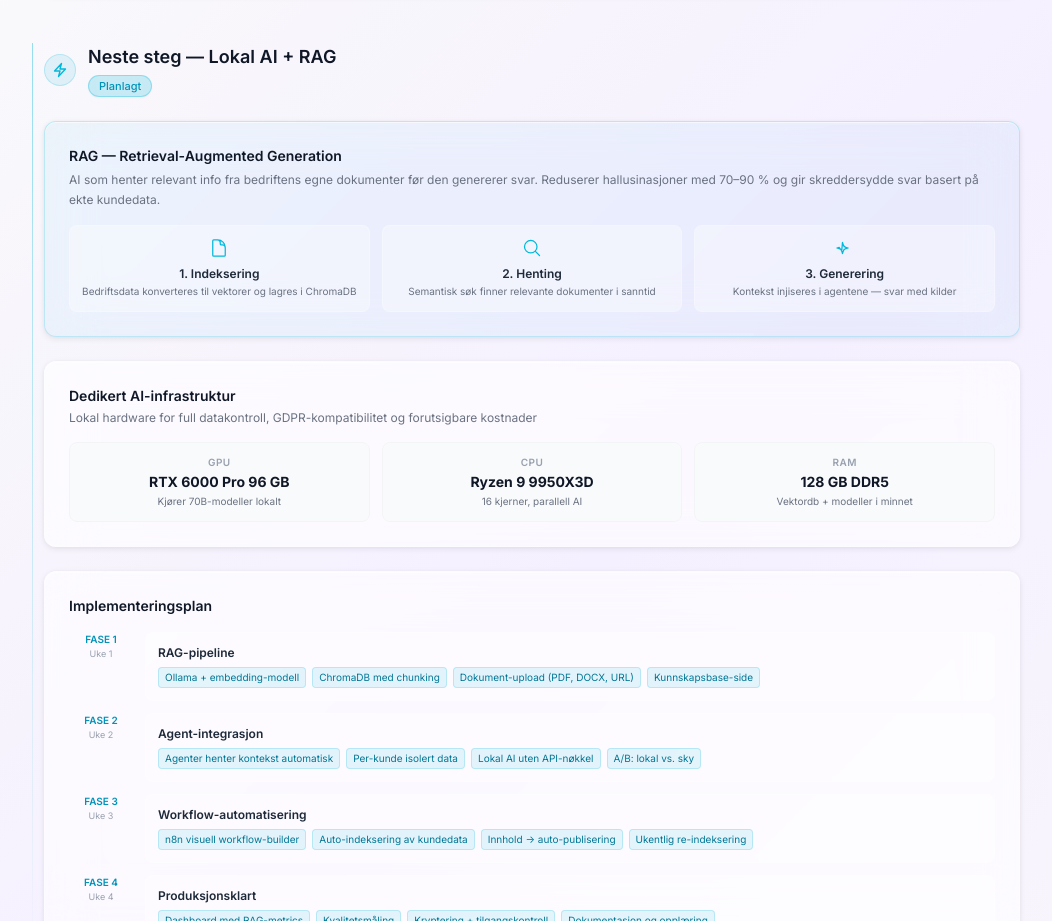
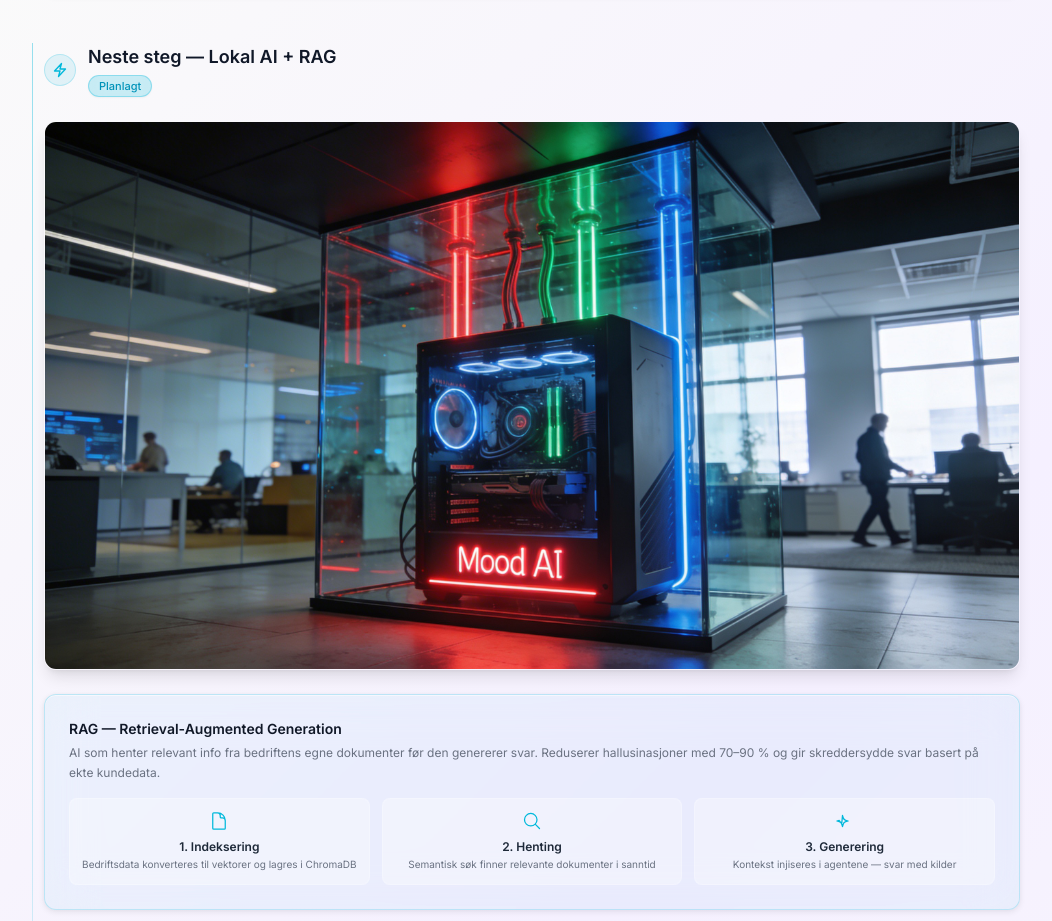
Before and after one commit to Snakkaz/moodgruppen-mvp, a Next.js app: page /pipeline in a window 1280 px wide. Shown: the part 1360-2281 px from the top of the page, without its empty margins (228-1280 px from the left). Built offline with nearby package versions, Linux system fonts and the light colour scheme.

Commit message:
feat: add Mood AI hardware image to pipeline and README

```diff
--- a/src/app/pipeline/page.tsx
+++ b/src/app/pipeline/page.tsx
@@ -242,6 +242,10 @@
           </div>
         </div>
 
+        {/* Hero image */}
+        {/* eslint-disable-next-line @next/next/no-img-element */}
+        <img src="/IMG_1495.jpeg" alt="Mood AI — Dedikert AI-arbeidsstasjon" className="w-full rounded-xl border border-white/10 shadow-lg mb-6" />
+
         {/* RAG Explainer */}
         <GlassCard className="p-6 bg-cyan-500/5 dark:bg-cyan-500/10 border border-cyan-500/20 mb-6">
           <h3 className="text-sm font-semibold text-gray-900 dark:text-white mb-1">RAG — Retrieval-Augmented Generation</h3>
```
Also changed, not shown: 1 other file (tests, documents, lock files or other folders).
